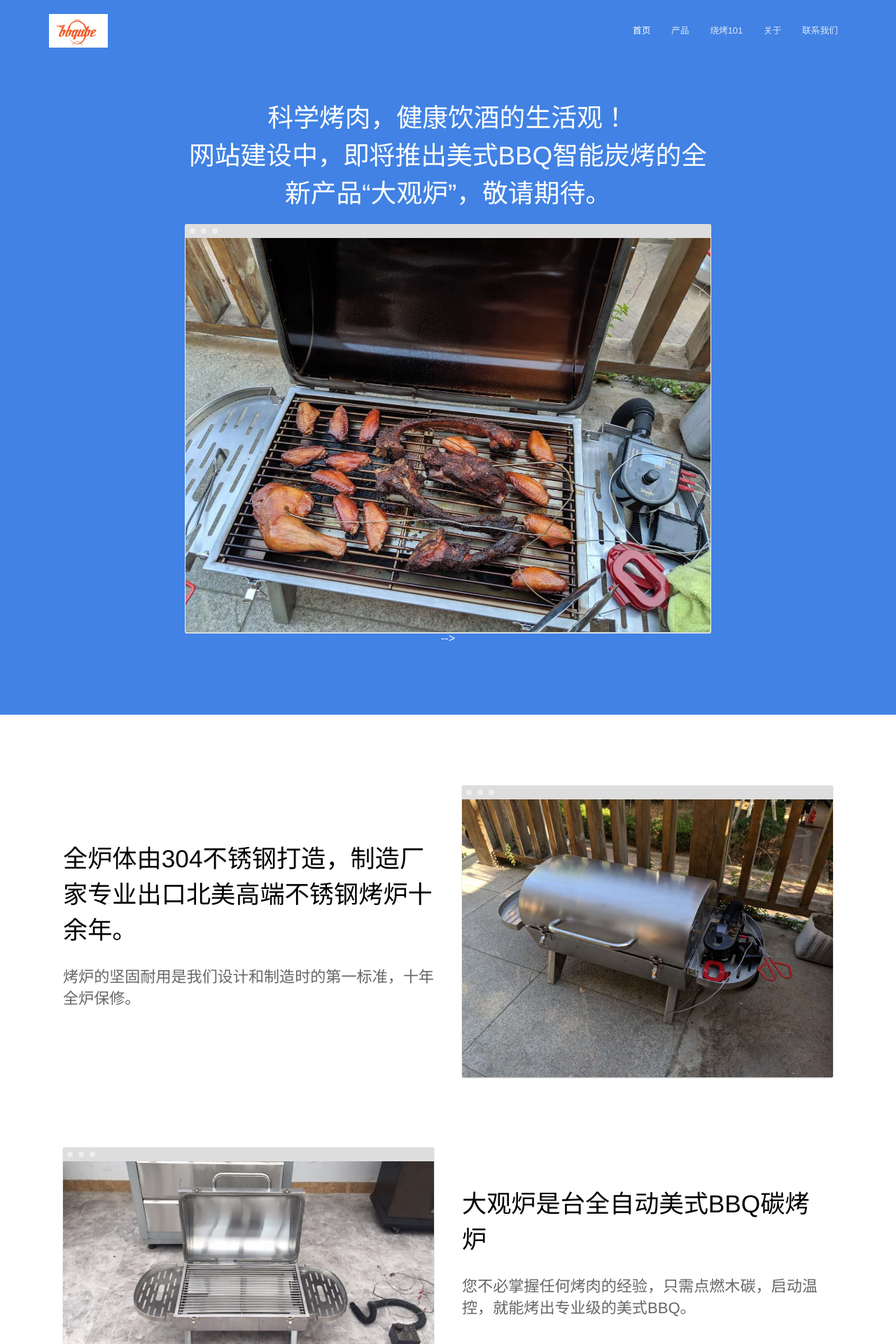
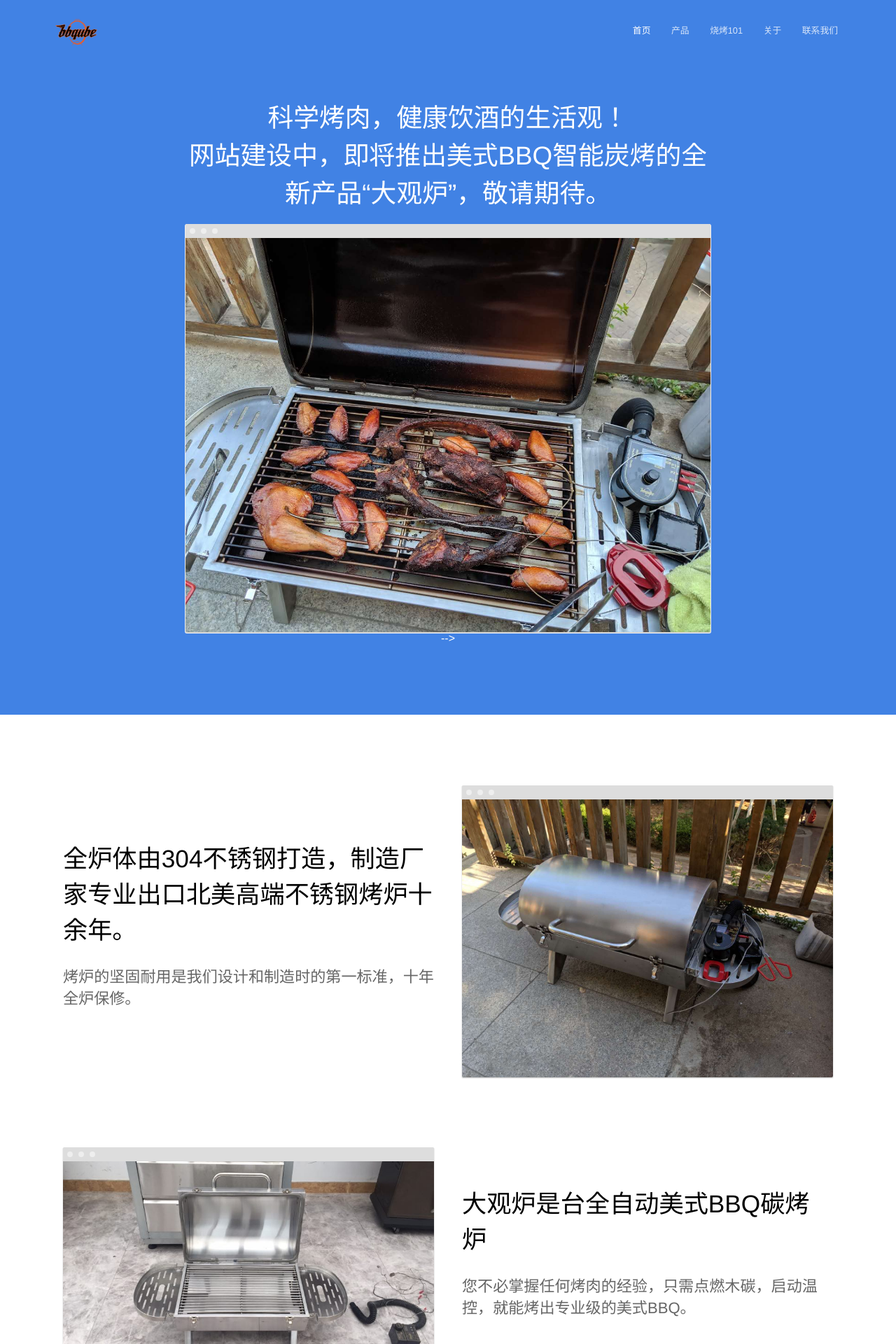
Before and after one commit to FingerLiu/dalianbbq.github.io, a Jekyll site: the page built from index.html, in a window 1280 px wide. Shown: the top 1920 px of the page at 70% size. Built offline with Jekyll 4.4.1, drawn with Linux system fonts in a browser that asks for light colours.

Commit message:
Update default.html
changed logo test

```diff
--- a/_layouts/default.html
+++ b/_layouts/default.html
@@ -34,7 +34,7 @@
 	<body>
 		<header>
 			<div class="container">
-				<div class="company-name"><a href="{{ site.baseurl }}/"><img src="{{ site.baseurl }}/images/Logo_BBQube_laser-1.png" alt="酒肉大观 Logo" width="85" height="48" /></a></div>
+				<div class="company-name"><a href="{{ site.baseurl }}/"><img src="{{ site.baseurl }}/images/Logo_BBQube_final_800.png" alt="酒肉大观 Logo" width="85" height="48" /></a></div>
 				{% include navigation.html %}
 			</div>
 		</header>
```
